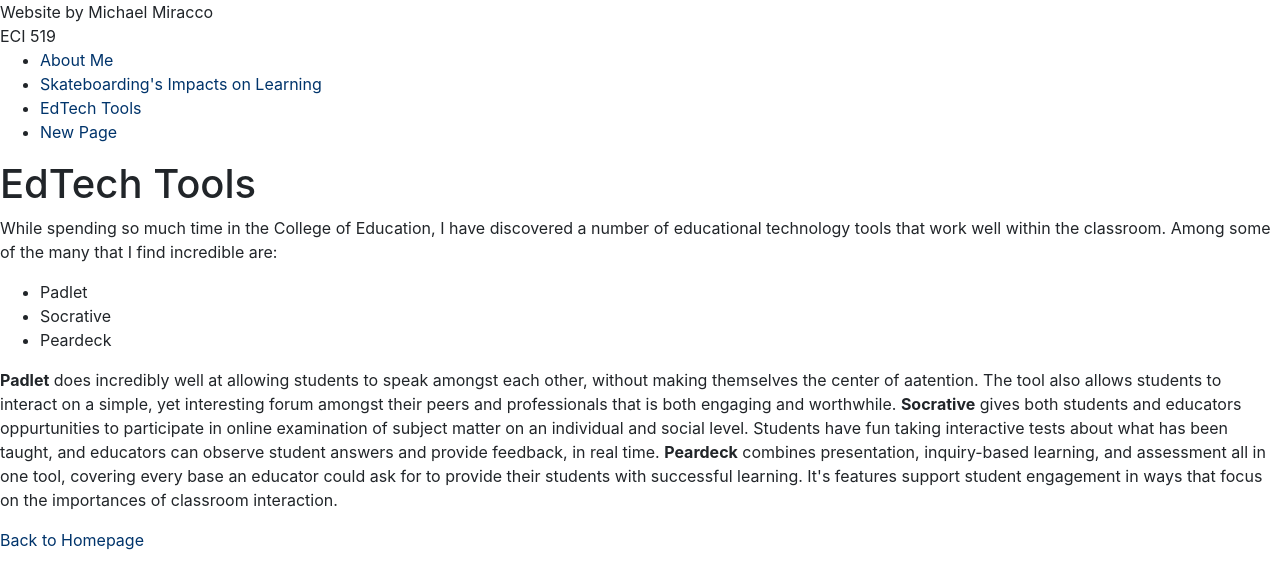
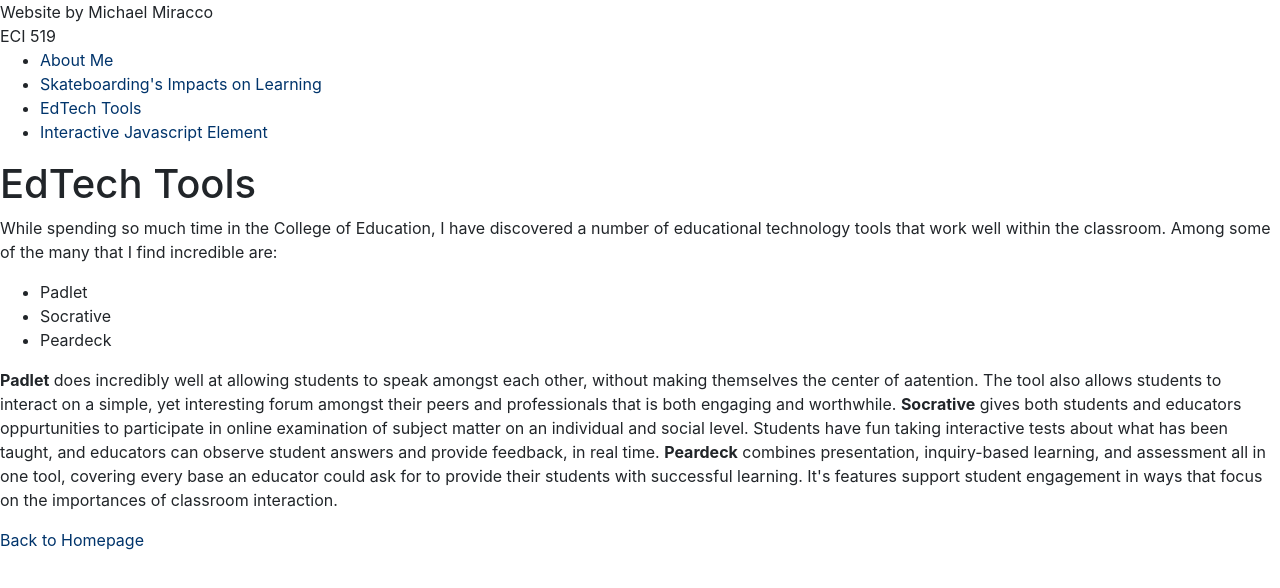
Before and after one commit to ncstate-eci519/my-website-michaelmiracco, a plain HTML site: page EdTechTools.html in a window 1280 px wide. Drawn offline with nearby package versions, Linux system fonts and the light colour scheme.

Commit message:
NewPage.html Renaming in Nav Bar

```diff
--- a/EdTechTools.html
+++ b/EdTechTools.html
@@ -30,7 +30,7 @@
                         <li id="navh"><a href="EdTechTools.html" style="color: #00346B";>EdTech Tools</a></li>
                         </div>
                         <div class="col-lg-12 col-md-3">
-                            <li id="navh"><a href="NewPage.html" style="color: #00346B;">New Page</a></li>
+                            <li id="navh"><a href="NewPage.html" style="color: #00346B;">Interactive Javascript Element</a></li>
                             </div>
                     </div>
             </ul>
```
Also changed, not shown: NewPage.html (+1 -1 lines), Skateboarding.html (+1 -1 lines), index.html (+1 -1 lines).
